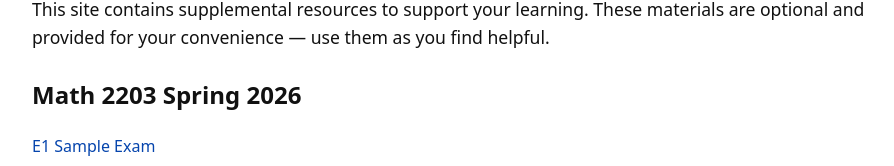
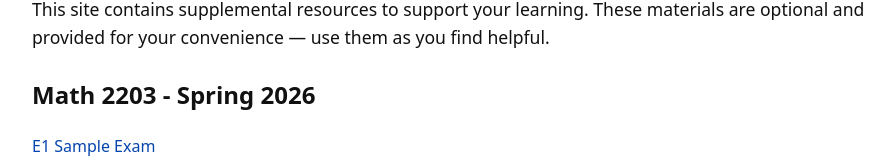
Before and after one commit to mwang808/KSUDrive, a plain HTML site: page index.html in a window 1280 px wide. Shown: the part 119-285 px from the top of the page, without its empty margins (158-1052 px from the left). Drawn offline with Linux system fonts and the light colour scheme.

Commit message:
Update index.html

```diff
--- a/index.html
+++ b/index.html
@@ -59,7 +59,7 @@
     </p>
 
     <nav aria-label="Course resources">
-      <h2>Math 2203 Spring 2026</h2>
+      <h2>Math 2203 - Spring 2026</h2>
       <ul>
         <li>
           <a href="e1sample.html" aria-label="Sample Exam 1">
```
